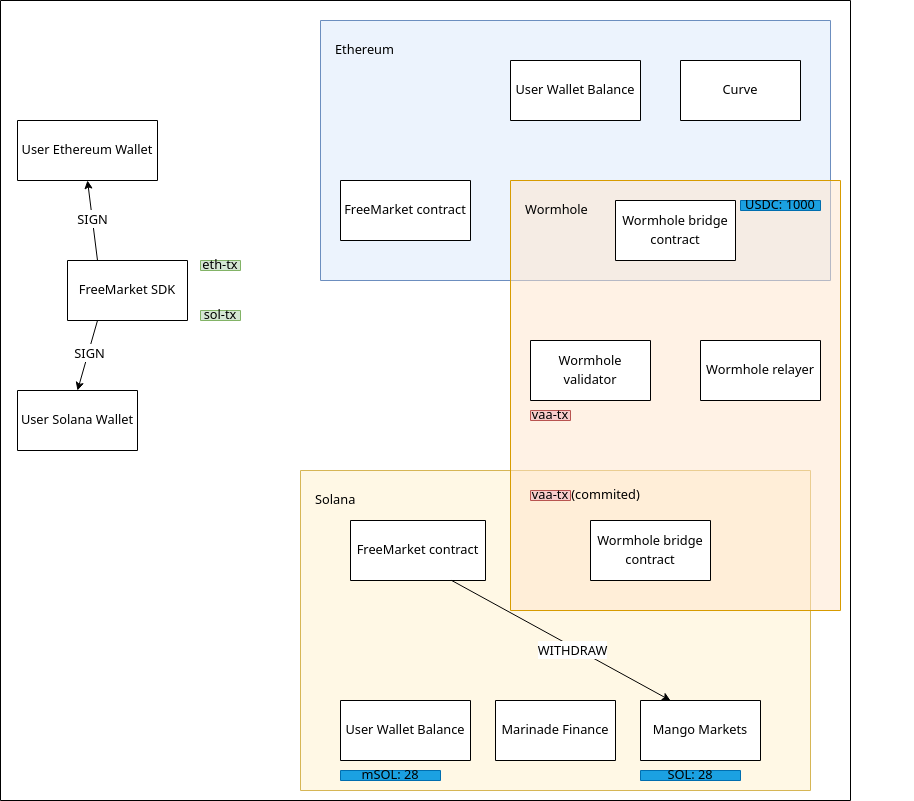
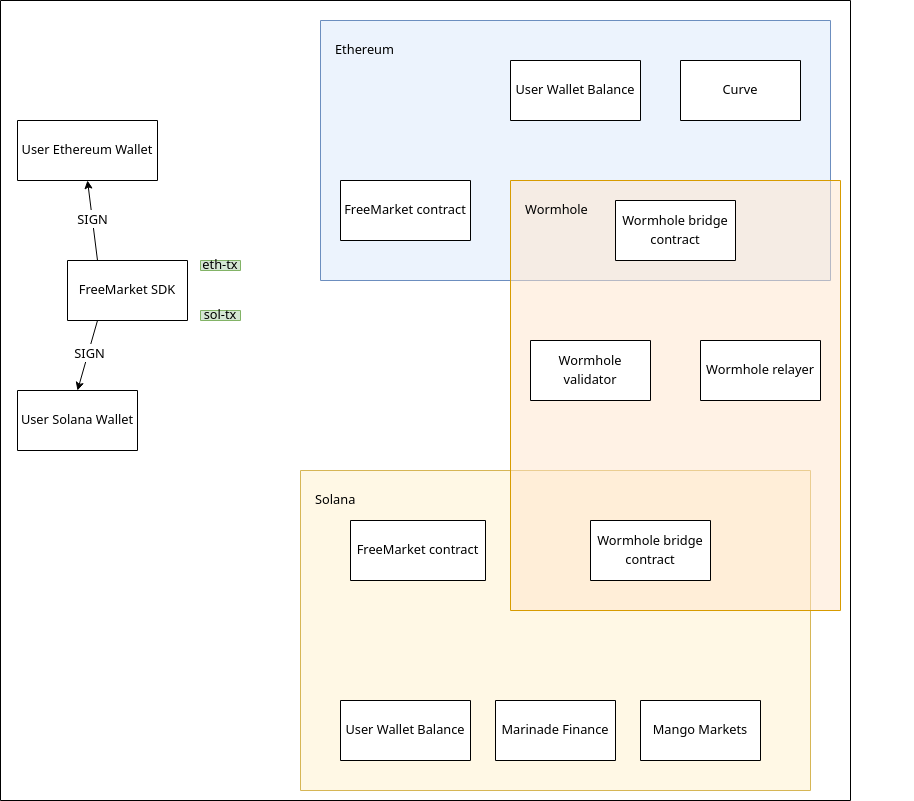
Before and after one commit to free-market/protocol, a React (Create React App) app in the folder ui/: page / in a window 1280 px wide. Shown: the whole page, without its empty margins (0-914 px from the left). Built offline with nearby package versions, Linux system fonts and the light colour scheme.

Commit message:
cleanup leftover step components

```diff
--- a/ui/src/components/ExampleWorkflow/ExampleWorkflow.tsx
+++ b/ui/src/components/ExampleWorkflow/ExampleWorkflow.tsx
@@ -1,13 +1,26 @@
 import React from 'react'
 import { m } from 'framer-motion'
 
-export type WorfklowStage = 'collecting-evm-signature' | 'collecting-solana-signature' | 'committing-solana' | 'committing-evm'
+export type WorfklowStage =
+  | 'collecting-evm-signature'
+  | 'collecting-solana-signature'
+  | 'committing-solana'
+  | 'committing-evm'
+
+const stagesInOrder = [
+  'collecting-evm-signature',
+  'collecting-solana-signature',
+  'committing-evm',
+  'committing-solana',
+]
 
 export const ExampleWorkflow = (props: {
-  stageNumber: number,
+  stageNumber: number
   children: React.ReactNode
 }): JSX.Element => {
-const stage = ['collecting-evm-signature', 'collecting-solana-signature', 'committing-evm', 'committing-solana'][props.stageNumber]
+const withdrawingFromMangoMarkets = false
+  const stage = stagesInOrder[props.stageNumber]
+const vaaCommitted = stage === 'committing-solana'
   const committingEvmArrow = (
     <>
       <path
@@ -1217,6 +1230,8 @@
             </div>
           </foreignObject>
         </switch>
+        {vaaCommitted && (
+        <>
         <path
           fill="#1ba1e2"
           stroke="#006eaf"
@@ -1272,9 +1287,9 @@
             </div>
           </foreignObject>
         </switch>
-        {
-          stage === 'committing-solana' &&
-            (
+        </>
+        )}
+        {stage === 'committing-solana' && (
           <>
             <path
               fill="#d5e8d4"
@@ -1333,8 +1348,9 @@
               </foreignObject>
             </switch>
           </>
-            )
-        }
+        )}
+        {vaaCommitted && (
+        <>
         <path
           fill="#f8cecc"
           stroke="#b85450"
@@ -1390,6 +1406,10 @@
             </div>
           </foreignObject>
         </switch>
+        </>
+        )}
+        {vaaCommitted && (
+        <>
         <path
           fill="#f8cecc"
           stroke="#b85450"
@@ -1445,7 +1465,6 @@
             </div>
           </foreignObject>
         </switch>
-                    <path fill="none" d="M565 480H645V510H565z" pointerEvents="all"></path>
         <switch transform="translate(-.5 -.5)">
           <foreignObject
             width="100%"
@@ -1491,6 +1510,10 @@
             </div>
           </foreignObject>
         </switch>
+        </>
+        )}
+        {withdrawingFromMangoMarkets && (
+        <>
         <path
           fill="#1ba1e2"
           stroke="#006eaf"
@@ -1546,6 +1569,10 @@
             </div>
           </foreignObject>
         </switch>
+        </>
+        )}
+        {withdrawingFromMangoMarkets && (
+        <>
         <path
           fill="none"
           stroke="#000"
@@ -1608,6 +1635,10 @@
             </div>
           </foreignObject>
         </switch>
+        </>
+        )}
+        {withdrawingFromMangoMarkets && (
+        <>
         <path
           fill="#1ba1e2"
           stroke="#006eaf"
@@ -1663,23 +1694,25 @@
             </div>
           </foreignObject>
         </switch>
+        </>
+        )}
         {stage === 'committing-evm' && committingEvmArrow}
         {stage === 'committing-solana' && committingSolanaArrow}
-                  {stage === 'committing-solana' ?
+        {stage === 'committing-solana' ? (
           <path
             fill="#d5e8d4"
             stroke="#82b366"
             d="M289 415H329V425H289z"
             pointerEvents="all"
           ></path>
-                      :
+        ) : (
           <path
             fill="#d5e8d4"
             stroke="#82b366"
             d="M200 310H240V320H200z"
             pointerEvents="all"
           ></path>
-                  }
+        )}
         {stage !== 'committing-solana' && stage !== 'committing-evm' && (
           <path
             xmlns="http://www.w3.org/2000/svg"
@@ -1698,7 +1731,7 @@
             requiredFeatures="http://www.w3.org/TR/SVG11/feature#Extensibility"
             style={{ textAlign: 'left' }}
           >
-                    <m.div
+            <div
               style={{
                 display: 'flex',
 
@@ -1706,10 +1739,12 @@
 
                 justifyContent: 'unsafe center',
                 width: 38,
-           ...(stage === 'committing-solana' ? {
+                ...(stage === 'committing-solana'
+                  ? {
                       paddingTop: 420,
                       marginLeft: 290,
-                }: {
+                    }
+                  : {
                       paddingTop: 315,
                       marginLeft: 201,
                     }),
@@ -1740,7 +1775,7 @@
                   sol-tx
                 </g>
               </g>
-            </m.div>
+            </div>
           </foreignObject>
         </switch>
         <switch transform="translate(-.5 -.5)">
@@ -1761,16 +1796,19 @@
                 justifyContent: 'unsafe center',
                 width: 38,
                 height: 1,
-                ...(stage === 'committing-solana' ? {
+                ...(stage === 'committing-solana'
+                  ? {
                       paddingTop: 125,
                       marginLeft: 341,
-                } : stage === 'committing-evm' ? {
+                    }
+                  : stage === 'committing-evm'
+                  ? {
                       paddingTop: 211,
                       marginLeft: 241,
                     }
                   : {
                       paddingTop: 265,
-                  marginLeft: 201
+                      marginLeft: 201,
                     }),
               }}
             >
```
Also changed, not shown: 1 other file (tests, documents, lock files or other folders). Lines whose indentation alone changed are shown as unchanged.
